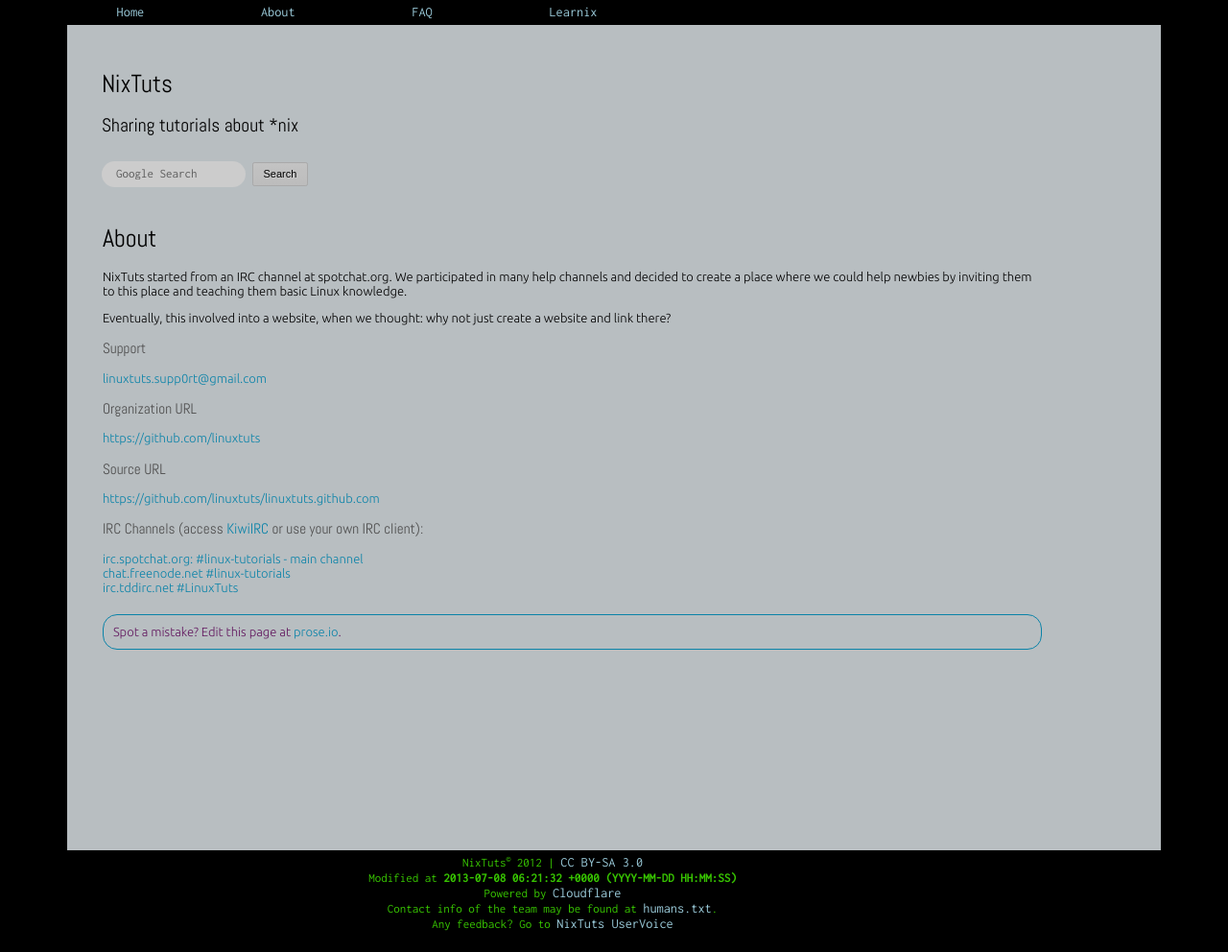
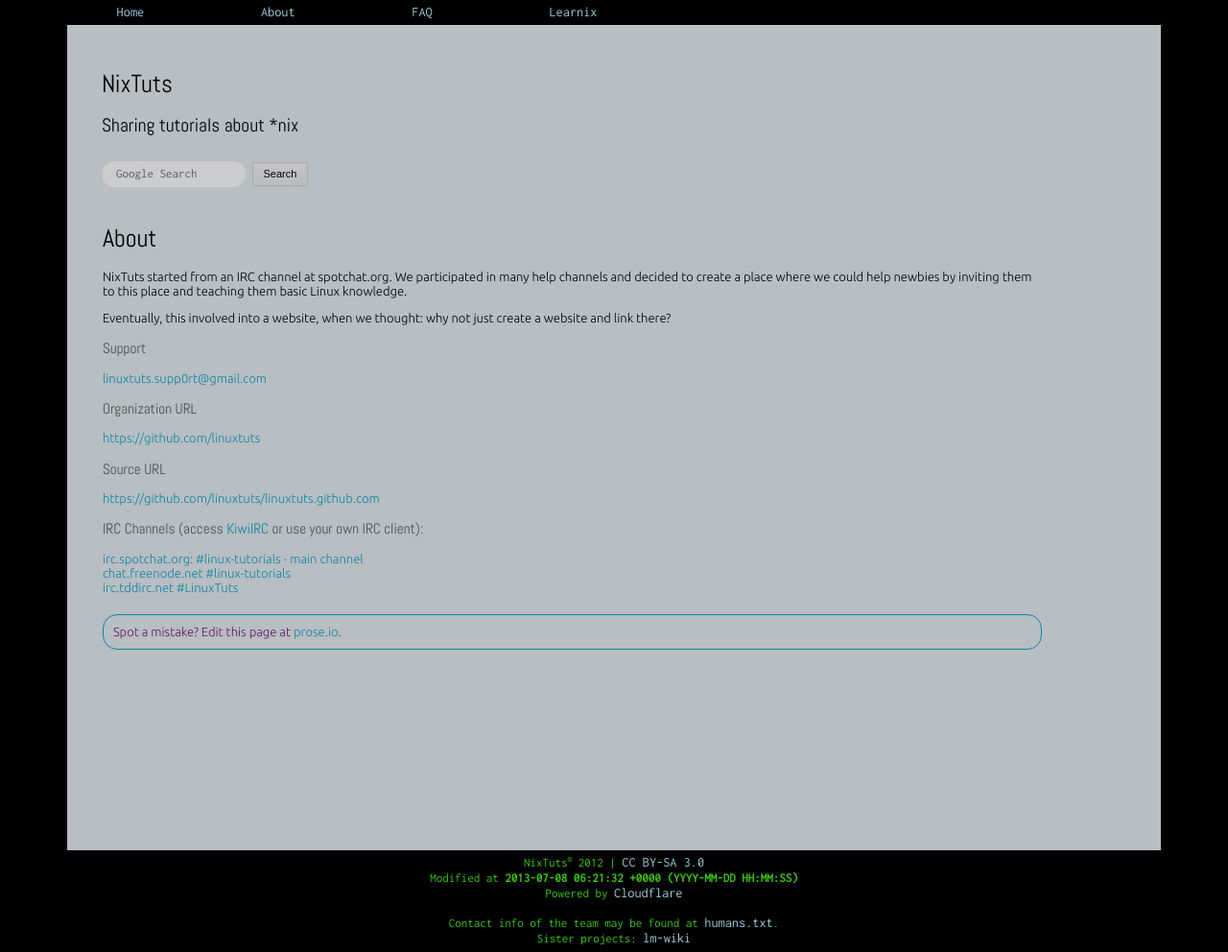
Before and after one commit to jakesylvestre/site, a Jekyll site: the page built from about.html, in a window 1280 px wide. Shown: the whole page at 96% size. Built offline with Jekyll 4.4.1, drawn with Linux system fonts in a browser that asks for light colours; nearby versions of some CDN libraries; grey boxes are pictures that could not be loaded.

Commit message:
Updated footer to include sister project, lm-wiki.

```diff
--- a/_includes/css/colors/darkgrey.css
+++ b/_includes/css/colors/darkgrey.css
@@ -33,7 +33,7 @@
 header { border-color: #B5E853; }
 footer, nav { background-color: #D4D4D4; }
 footer a, nav a { color: #227799; }
-footer p, nav p { color: #000000; }
+footer span, nav p { color: #000000; }
 
 .postg { background-color: #B5E853; }
 .postg a { color: #227799; }
--- a/_includes/css/colors/deadcream.css
+++ b/_includes/css/colors/deadcream.css
@@ -32,7 +32,7 @@
 header { border-color: #C3CCD0 ; }
 footer, nav { background-color: #000; }
 footer a, nav a { color: #9ACAD9; }
-footer p, nav p { color: #37C400; }
+footer span, nav p { color: #37C400; }
 
 .postg { background-color: #FFF; }
 .postg a { color: #0DA4D3; }
--- a/_includes/snippets/footer.html
+++ b/_includes/snippets/footer.html
@@ -1,5 +1,6 @@
-<p>NixTuts<sup>&#169;</sup> 2012 | <a href="http://creativecommons.org/licenses/by-sa/3.0/">CC BY-SA 3.0</a></p>
-<p>Modified at <b>{{ site.time }} (YYYY-MM-DD HH:MM:SS)</b></p>
-<p>Powered by <a href="https://cloudflare.com">Cloudflare</a></p>
-<p>Contact info of the team may be found at <a href="/humans.txt">humans.txt</a>.</p>
-<p>Any feedback? Go to <a href="https://nixtuts.uservoice.com">NixTuts UserVoice</a></p>
+<span class="copyright">NixTuts<sup>&#169;</sup> 2012 | <a href="http://creativecommons.org/licenses/by-sa/3.0/">CC BY-SA 3.0</a></span><br>
+<span class="modify">Modified at <b>{{ site.time }} (YYYY-MM-DD HH:MM:SS)</b></span><br>
+<span class="cloudflare">Powered by <a href="https://cloudflare.com">Cloudflare</a></span><br>
+<br>
+<span class="contactinfo">Contact info of the team may be found at <a href="/humans.txt">humans.txt</a>.</span><br>
+<span class="sisterprojects">Sister projects: <a href="http://lm-wiki.appspot.com">lm-wiki</a></span><br>
```
Also changed, not shown: _includes/css/all.css.
